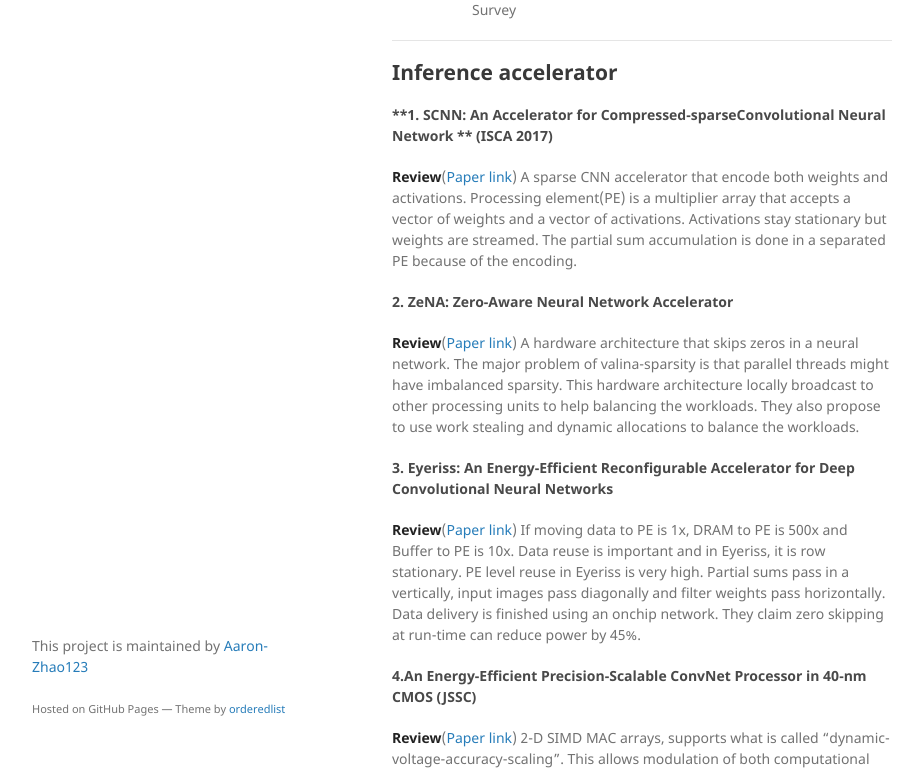
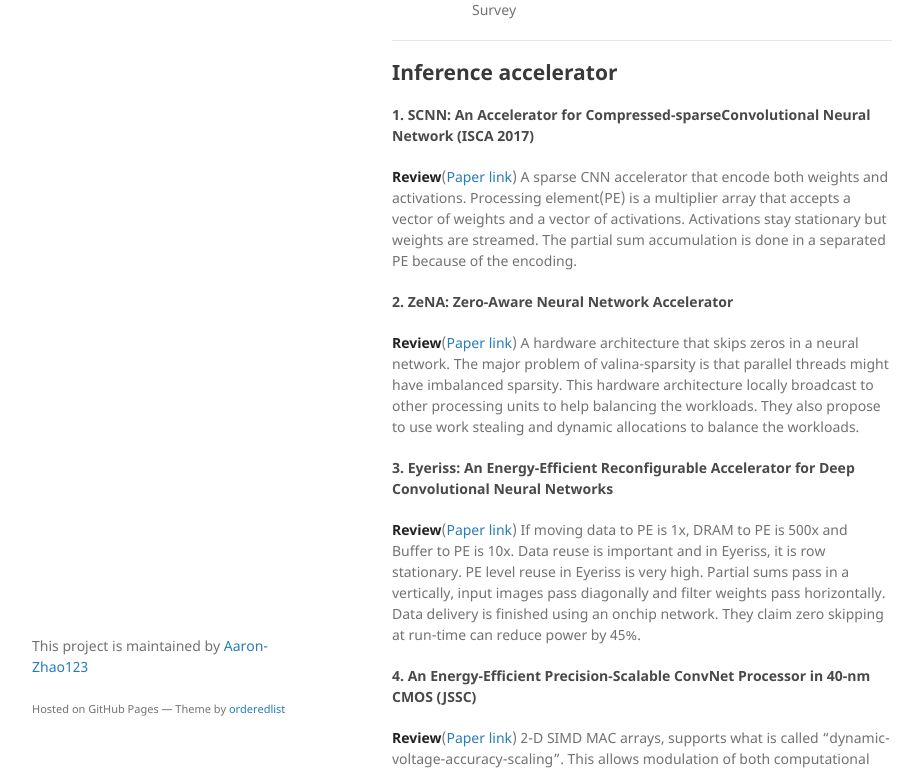
Before and after one commit to Aaron-Zhao123/blog, a Jekyll site: the page built from papers/nn_accelerator/acc_summary.md, in a window 1280 px wide and 1400 px high. Shown: the part 612-1384 px from the top of the window, without its empty margins (178-1098 px from the left). Built offline with Jekyll 4.4.1, drawn with Linux system fonts in a browser that asks for light colours; our own code applies the rules of GitHub Pages for plain Markdown files.

Commit message:
edit formatting

```diff
--- a/papers/nn_accelerator/acc_summary.md
+++ b/papers/nn_accelerator/acc_summary.md
@@ -22,7 +22,7 @@
 * * *
 
 ## <a id="l_acc"></a>Inference accelerator
-#### **1. SCNN: An Accelerator for Compressed-sparseConvolutional Neural Network ** (ISCA 2017)
+#### 1. SCNN: An Accelerator for Compressed-sparseConvolutional Neural Network (ISCA 2017)
 
 **Review**([Paper link](https://arxiv.org/abs/1708.04485))
 A sparse CNN accelerator that encode both weights and activations.
@@ -49,7 +49,7 @@
 Data delivery is finished using an onchip network.
 They claim zero skipping at run-time can reduce power by 45%.
 
-#### 4.An Energy-Efficient Precision-Scalable ConvNet Processor in 40-nm CMOS (JSSC)
+#### 4. An Energy-Efficient Precision-Scalable ConvNet Processor in 40-nm CMOS (JSSC)
 **Review**([Paper link](http://ieeexplore.ieee.org/abstract/document/7801877/))
 2-D SIMD MAC arrays, supports what is called "dynamic-voltage-accuracy-scaling". This allows modulation of both computational precision and used supply voltage to vary.
 A multiplier capable of modulating its precision and supply voltage makes use of a number of computational blocks. High precision activities a higher switching activities and thus longer critical path.
@@ -57,6 +57,7 @@
 First, it checks a sparsity flat for memory fetch.
 Second, it clock gates the accumulation register to prevent redundant MACs.
 
+***
 
 ## <a id="t_acc"></a>Training accelerator
 #### 1. **CATERPILLAR: Coarse Grain Reconfigurable Architecture for Accelerating the Training of Deep Neural Networks**
```
